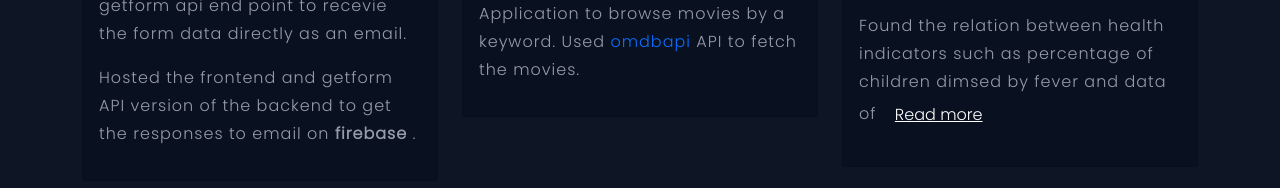
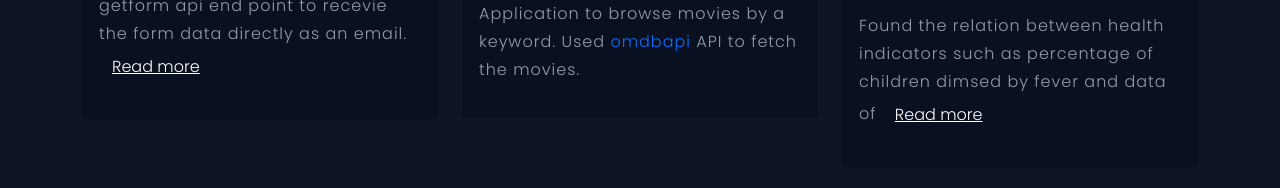
Before and after one commit to V15hnu24/Vishnu-porfolio-website, a website: page client/public/index.html in a window 1280 px wide. Shown: the part 3366-3554 px from the top of the page. Drawn offline with nearby package versions, Linux system fonts and the light colour scheme.

```diff
--- a/client/public/css/style.css
+++ b/client/public/css/style.css
@@ -410,6 +410,7 @@
     transform: translate3d(10px, -14px, 1000px);
 }
 
+.projects_wrapper #portfolio-more,
 .projects_wrapper #backend-more,
 .projects_wrapper #regression-more,
 .projects_wrapper #willhero-more{
--- a/client/public/index.html
+++ b/client/public/index.html
@@ -314,9 +314,9 @@
                             <img src="images/portfolio.png" alt="portfolio">
                             <h3>Portfolio webiste &nbsp; <a  rel="noopener" aria-label="github-icon" href="https://github.com/V15hnu24/Vishnu-portfolio-website"  target="_blank"><i class="fa-brands fa-github"></i></a></h3>
                             <p>Developed Portfolio website using HTML, CSS, JavaScript, Bootstrap for frontend and ExpressJs, NodeJS, MongoDB for Backed. Implemented getform api end point to recevie the form data directly as an email.
-                            </p>
-                            <p>
-                            Hosted the frontend and getform API version of the backend to get the responses to email on <b> firebase </b>.
+                            <span id="portfolio-more">
+                            Hosted the frontend and getform API version of the backend to get the responses to email on <b> firebase.</b> </span>
+                            <button onclick="readmore_function('portfolio')" class="btn" id="portfolio-btn">Read more</button>
                             </p>
                         </div>
                     </div>
```
